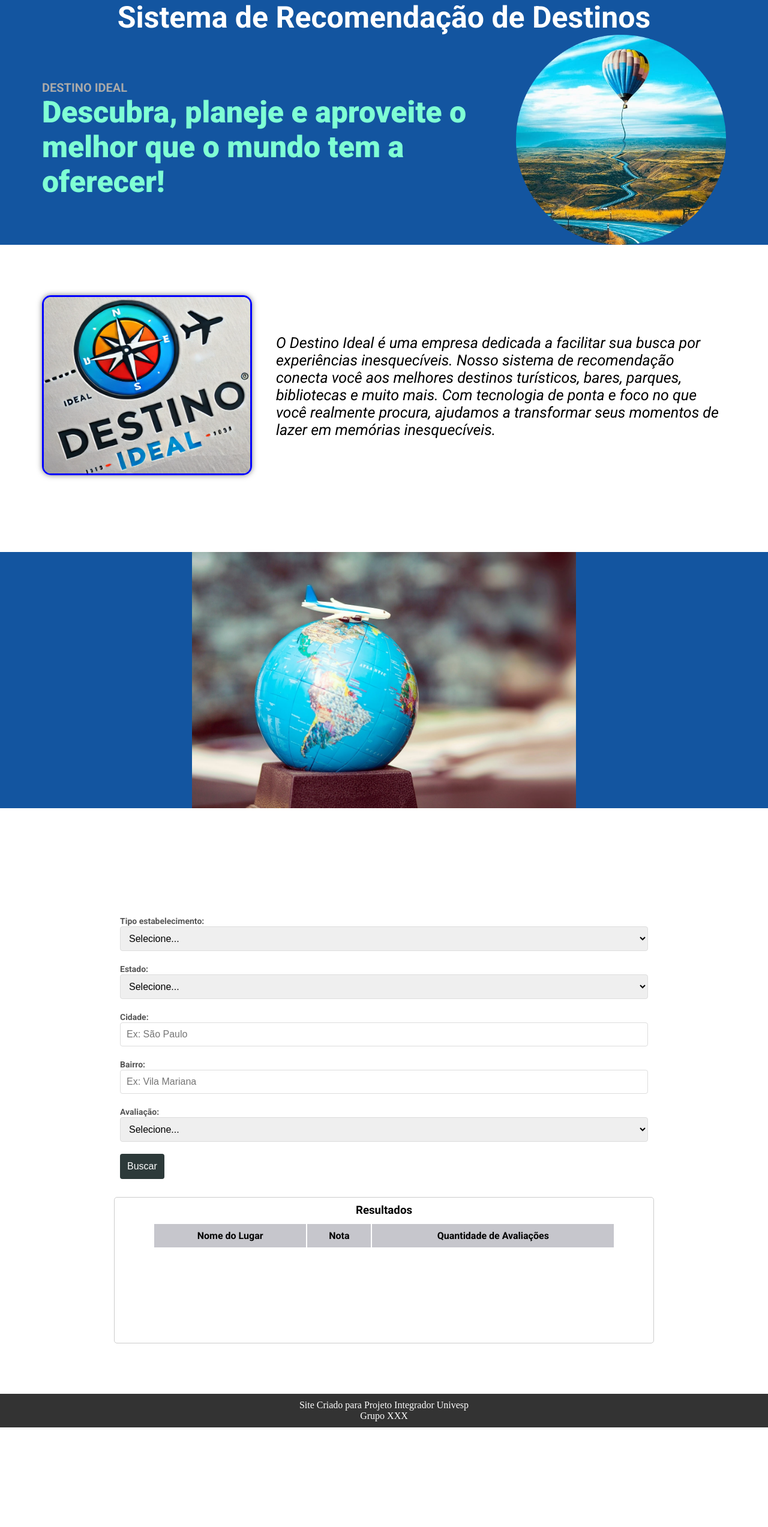
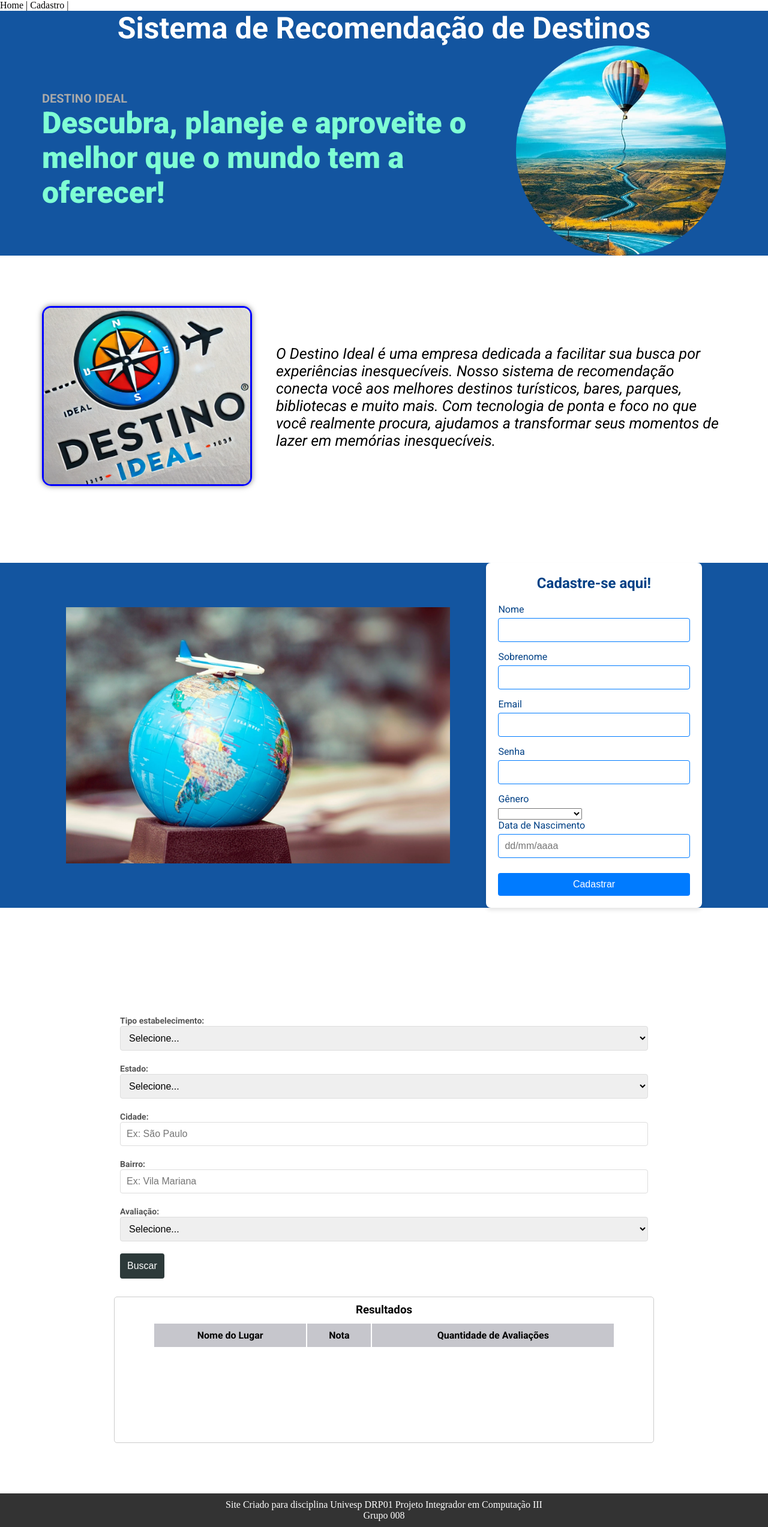
Before and after one commit to NadiaBrandao/Ideal, an Angular app: page / in a window 1280 px wide. Shown: the whole page at 60% size. Before the commit the page ends 2379 px from the top, so only its background shows below. Built offline with nearby package versions, Linux system fonts and the light colour scheme.

Commit message:
ajustando frontend

```diff
--- a/src/app/app.component.html
+++ b/src/app/app.component.html
@@ -1 +1,7 @@
-<router-outlet />
+<nav class="menu">
+  <a routerLink="/">Home</a> |
+  <a routerLink="/cadastro">Cadastro</a> |
+
+</nav>
+
+<router-outlet></router-outlet>
--- a/src/app/app.routes.ts
+++ b/src/app/app.routes.ts
@@ -1,9 +1,11 @@
-import { Routes } from '@angular/router';
+ import { Routes } from '@angular/router';
 import { HomeComponent } from './components/home/home.component';
+import { CadastroComponent } from './components/cadastro/cadastro.component';
 
 export const routes: Routes = [
     {
         path: "",
         component: HomeComponent
-    }
+    },
+    { path: 'cadastro', component: CadastroComponent }
 ];
--- /dev/null
+++ b/src/app/components/cadastro/cadastro.component.html
@@ -0,0 +1,6 @@
+<h1>Página de Cadastro</h1>
+
+<section class="cadastro">
+    <img class="imagem-cadastro" ngSrc="/assets/dicas-de-viagem.jpg" width="600" height="500">
+    <app-formulario></app-formulario>
+</section>
--- a/src/app/components/formulario/formulario.component.html
+++ b/src/app/components/formulario/formulario.component.html
@@ -61,8 +61,8 @@
         <label for="DataNascimento">Data de Nascimento</label>
         <input type="text" formControlName="birthDate" placeholder="dd/mm/aaaa" required />
 
-        <label for="Idade">Idade</label>
-        <input type="number" formControlName="age" required min="1" />
+        <!--<label for="Idade">Idade</label>
+        <input type="number" formControlName="age" required min="1" /> -->
 
         <button type="submit">Cadastrar</button>
 
--- a/src/app/components/formulario/formulario.component.ts
+++ b/src/app/components/formulario/formulario.component.ts
@@ -12,13 +12,13 @@
 
 import { Component } from '@angular/core';
 import { FormBuilder, FormGroup, Validators, ReactiveFormsModule } from '@angular/forms';
-import { HttpClient } from '@angular/common/http';
+import { HttpClient, HttpClientModule } from '@angular/common/http';
 import { CommonModule } from '@angular/common';
 
 @Component({
     selector: 'app-formulario',
     standalone: true,
-    imports: [ReactiveFormsModule, CommonModule],
+    imports: [ReactiveFormsModule, CommonModule, HttpClientModule],
     templateUrl: './formulario.component.html',
     styleUrls: ['./formulario.component.scss']
 })
--- a/src/app/components/home/home.component.html
+++ b/src/app/components/home/home.component.html
@@ -20,20 +20,18 @@
         </p>
     </section>
 
-    <!-- <section class="cta-section">
-        <btn-primary btn-text="Cadastre-se aqui!"></btn-primary>
+    <!-- formulario cadastro-->
+    <section class="cadastro">
+        <img class="imagem-cadastro" ngSrc="/assets/dicas-de-viagem.jpg" width="600" height="500">
+        <app-formulario></app-formulario>
     </section>
+    <!--
     <section class="SisBusca">
         <h2>Encontre o que você precisa</h2>
         <p>Selecione os filtros abaixo para encontrar os melhores estabelecimentos em sua região:</p>
 
         <newsletter-form></newsletter-form>
     </section> -->
-
-    <section class="cadastro">
-        <img class="imagem-cadastro" ngSrc="/assets/dicas-de-viagem.jpg" width="600" height="500">
-    <!--<app-formulario></app-formulario>-->
-    </section>
 
     <section class="busca">
         <!-- <app-busca1></app-busca1> -->
@@ -46,8 +44,9 @@
 
     <footer>
         <div class="infoContato">
-            <p>Site Criado para Projeto Integrador Univesp</p>
-            <p>Grupo XXX</p>
+            <p>Site Criado para disciplina Univesp DRP01 Projeto Integrador em
+                Computação III</p>
+            <p>Grupo 008 </p>
         </div>
     </footer>
 </main>
```
Also changed, not shown: src/app/components/cadastro/cadastro.component.ts (added, +13 -0 lines), src/app/app.component.scss (line endings or trailing spaces), src/app/app.config.ts (line endings or trailing spaces), src/app/components/cadastro/cadastro.component.scss (added), 1 other file (tests, documents, lock files or other folders).
